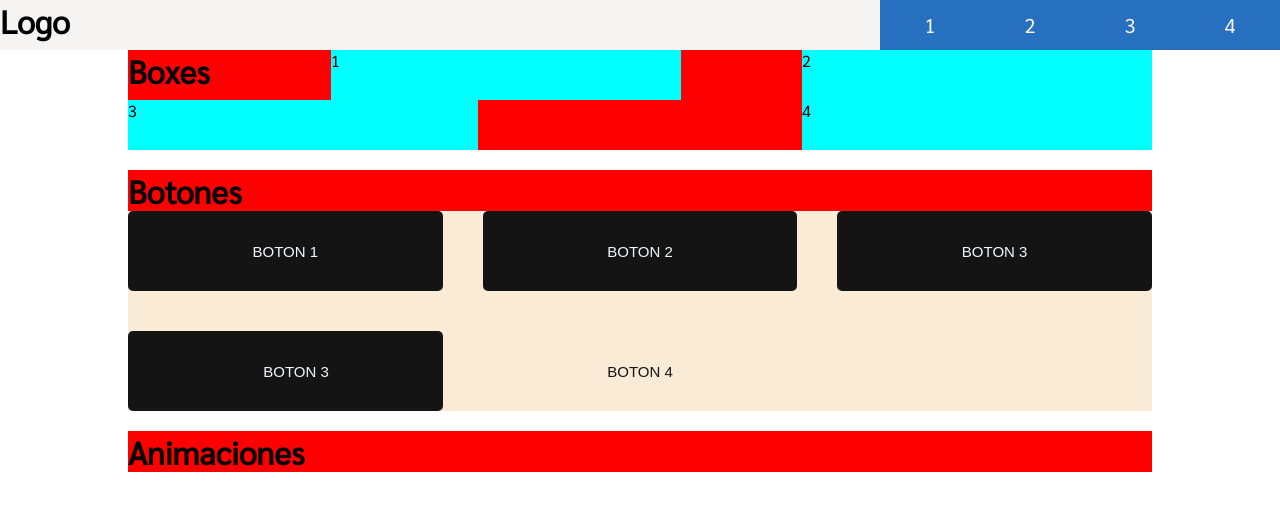
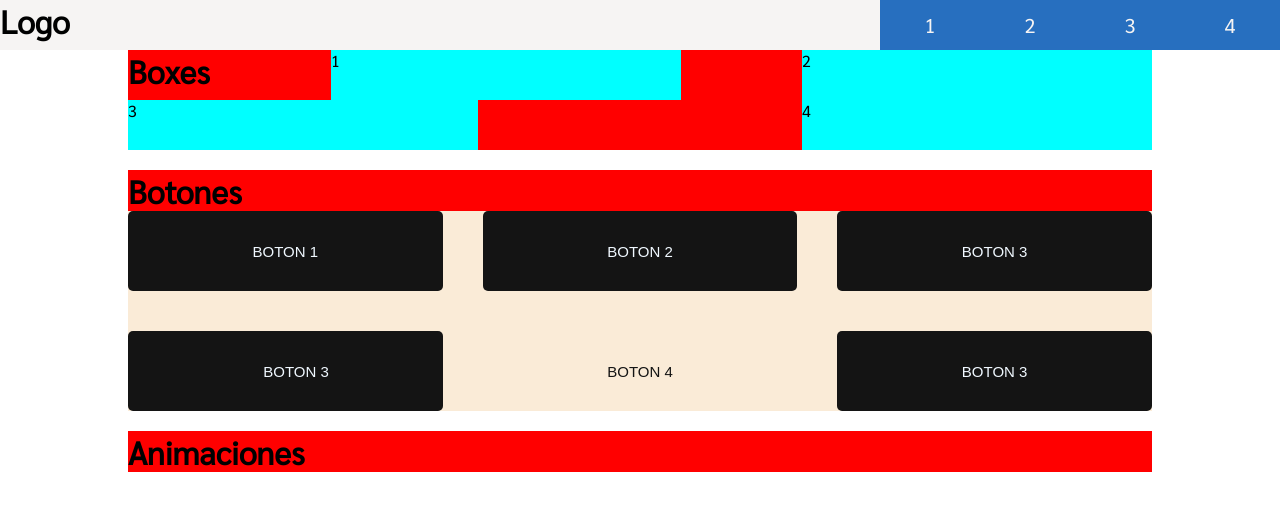
Before and after one commit to hA1nn-dot/To-do-list, a plain HTML site: page index.html in a window 1280 px wide. Drawn offline with Linux system fonts and the light colour scheme.

Commit message:
Create button 6

```diff
--- a/index.html
+++ b/index.html
@@ -51,6 +51,7 @@
                     <rect x="0" y="0" fill="none"></rect>
                 </svg>
             </button>
+            <button class="btn seis"><span>boton 3</span></button>
         </section>
     </div>
 
--- a/styles.css
+++ b/styles.css
@@ -188,6 +188,23 @@ li:hover{
     transition: .5s ease all;
 }
 
+.btn.seis::after{
+    content: "";
+    width: 100%;
+    height: 400px;
+    background-color: #18a362;
+    position: absolute;
+    z-index: 1;
+    top: -400px;
+    border-radius: 0px 0px 300px 300px;
+    left: 0;
+    transition: .3s ease-in-out all;
+}
+
+.btn.seis:hover::after{
+    top: 0;
+}
+
 .btn.cinco:hover rect{
     stroke-dashoffset: 0;
 }
```
